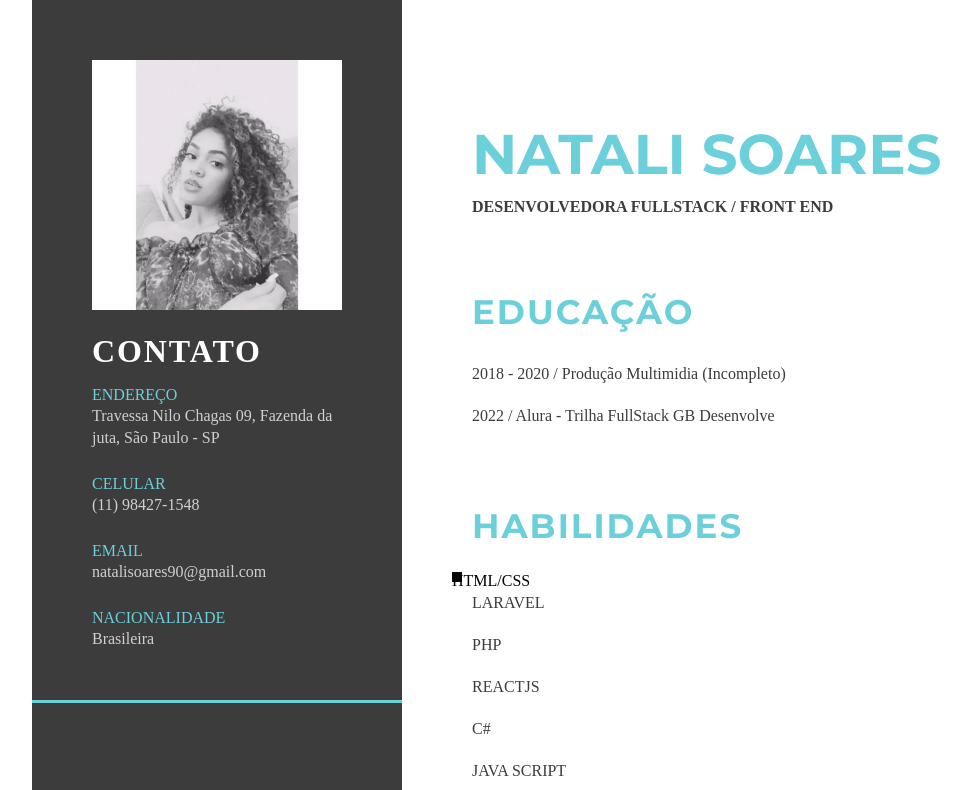
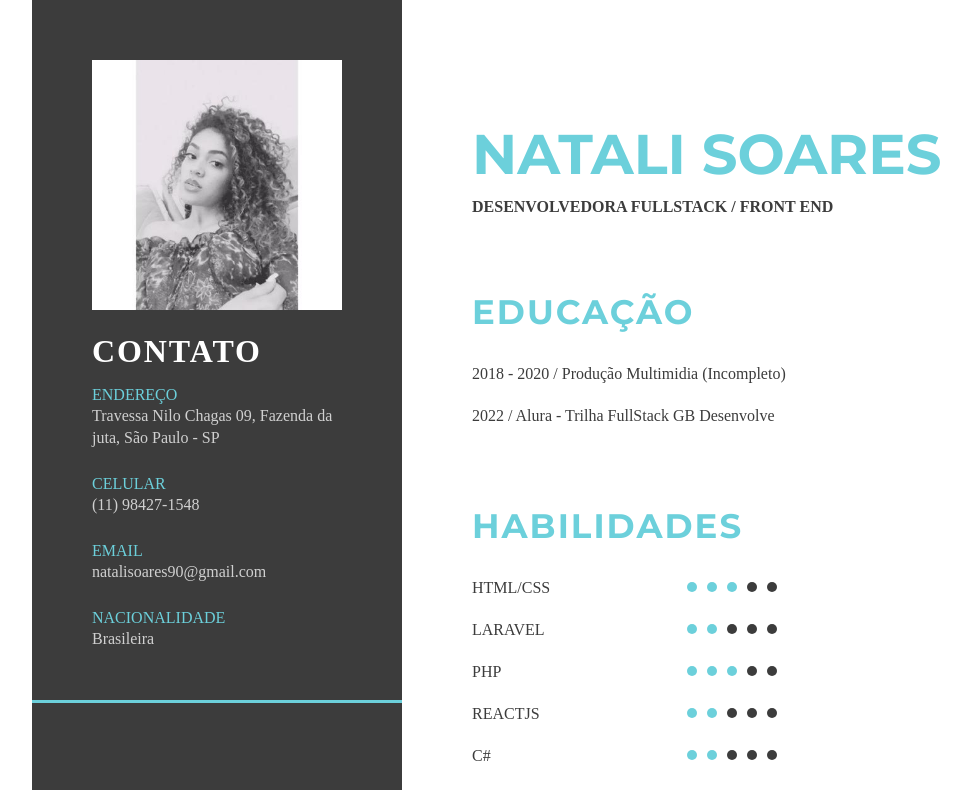
Before and after one commit to nat-1501/digitalcurriculum, a React (Create React App) app in the folder digitalcurriculum/: page / in a window 1280 px wide. Shown: the top 790 px of the page, without its empty margins (200-1171 px from the left). Built offline with nearby package versions, Linux system fonts and the light colour scheme.

Commit message:
Finalizda a parte de habilidades

```diff
--- a/digitalcurriculum/src/App.js
+++ b/digitalcurriculum/src/App.js
@@ -51,14 +51,73 @@ function app() {
           <p>2022 / Alura - Trilha FullStack GB Desenvolve </p>
         </div>
         <div className="expec">
+
           <h2>HABILIDADES</h2>
-          <div className="item">HTML/CSS</div>
+          <p>HTML/CSS</p>
+
+          <div className="skill">
+          <span className="ponto"></span>
+          <span className="ponto"></span>
+          <span className="ponto"></span>
+          <span className="embranco"></span>
+          <span className="embranco"></span>
+          </div>
+
+
           <p>LARAVEL</p>
+
+          <div className="skill">
+          <span className="ponto"></span>
+          <span className="ponto"></span>
+          <span className="embranco"></span>
+          <span className="embranco"></span>
+          <span className="embranco"></span>
+          </div>
+
+
           <p>PHP</p>
+
+          <div className="skill">
+          <span className="ponto"></span>
+          <span className="ponto"></span>
+          <span className="ponto"></span>
+          <span className="embranco"></span>
+          <span className="embranco"></span>
+          </div>
+
+
           <p>REACTJS</p>
-          <p>C#</p>
+
+          <div className="skill">
+          <span className="ponto"></span>
+          <span className="ponto"></span>
+          <span className="embranco"></span>
+          <span className="embranco"></span>
+          <span className="embranco"></span>
+          </div>
+
+
+         <p>C#</p>
+
+         <div className="skill">
+          <span className="ponto"></span>
+          <span className="ponto"></span>
+          <span className="embranco"></span>
+          <span className="embranco"></span>
+          <span className="embranco"></span>
+          </div>
+
+
           <p>JAVA SCRIPT</p>
-        </div>
+
+          <div className="skill">
+          <span className="ponto"></span>
+          <span className="ponto"></span>
+          <span className="embranco"></span>
+          <span className="embranco"></span>
+          <span className="embranco"></span>
+          </div>
+
         <div className="expec">
           <h2>EXPERIÊNCIA</h2>
           <p>2022 - Atual / Criação Portifólio</p>
@@ -66,6 +125,7 @@ function app() {
           <p>2021 / Criação  de um Editor de texto em C#</p>
         </div>
       </div>
+      </div>
     </div>
   );
 }
--- a/digitalcurriculum/src/style.css
+++ b/digitalcurriculum/src/style.css
@@ -148,17 +148,32 @@ margin-top: 75px;
 
 }
 
-.item {
-    position: relative;
-    font-family: Crimson Text;
-    margin: 5px;
-	background: rgb(8, 8, 8);
-	text-align: center;
-	font-size: 16px;
-    position: relative;
-    Width:10px;
-    Height:10px;
-    flex-wrap: wrap;
-    margin-left: 50px;
+.skill {
+    max-width: 100px;
+    margin-left: 280px;
+	display: flex;
+
 
 }
+
+
+.ponto {
+
+    height: 10px;
+    width: 10px;
+    background-color: #6CD0DB;
+    border-radius: 100px;
+    margin: 5px;
+    margin-top: -32px;
+
+
+}
+
+.embranco {
+    height: 10px;
+    width: 10px;
+    background-color:rgba(60, 60, 60, 1);
+    border-radius: 100px;
+    margin: 5px;
+    margin-top: -32px;
+}
```
